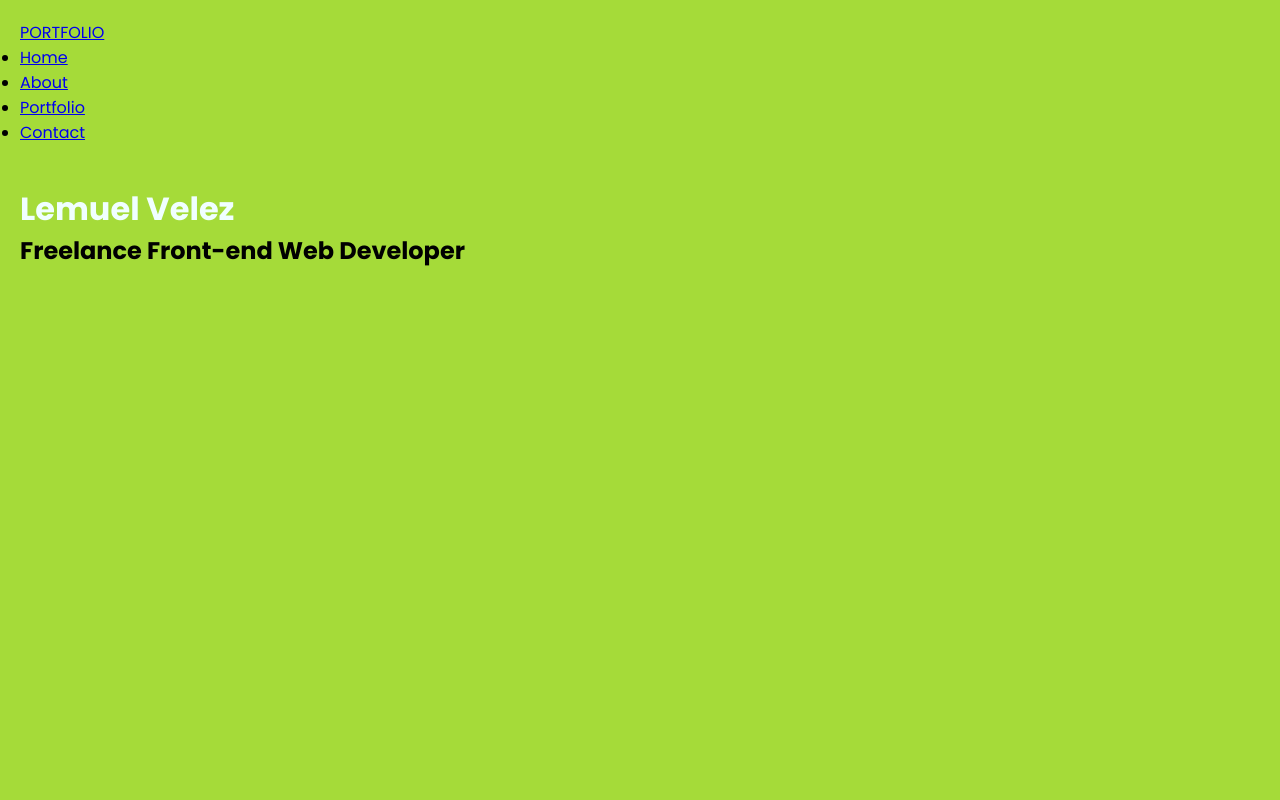
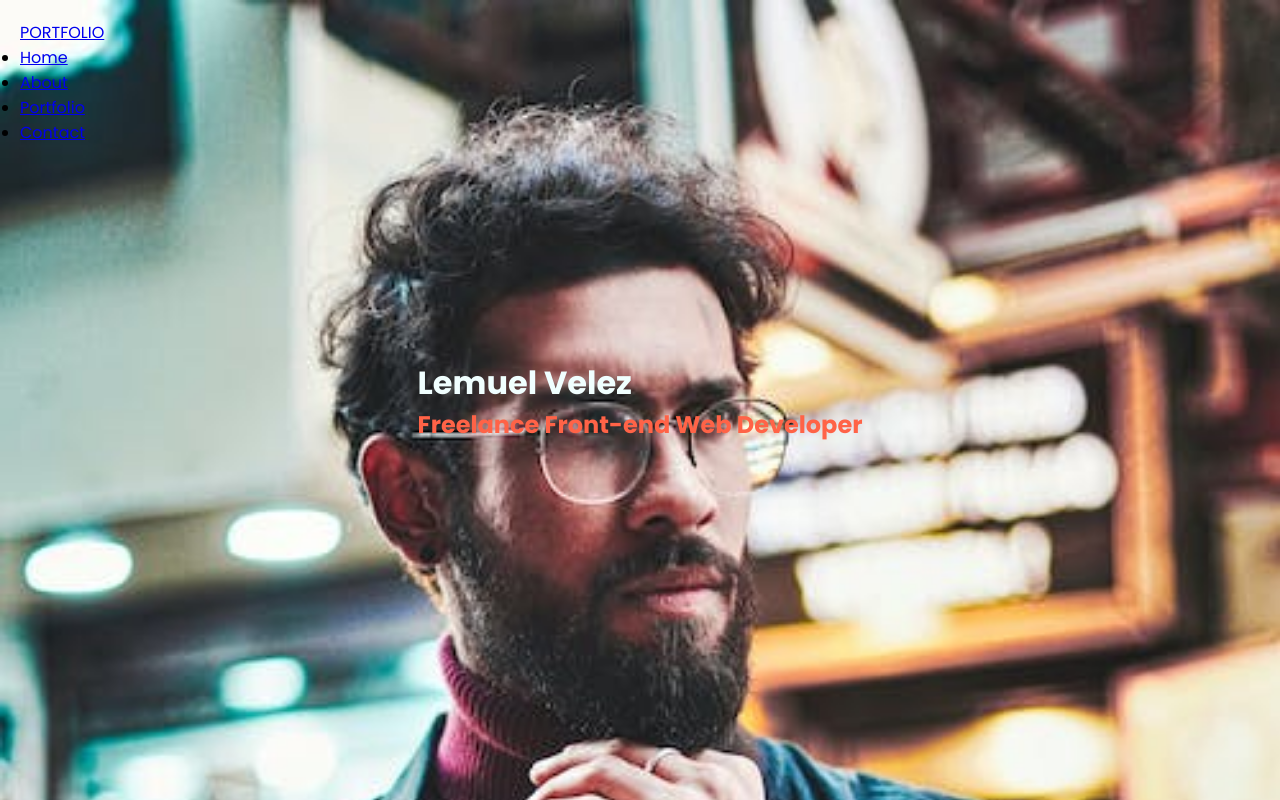
Before and after one commit to LemuelVelez/PF-EXERCISE, a plain HTML site: page index.html in a window 1280 px wide. Drawn offline with Linux system fonts and the light colour scheme.

Commit message:
add header section bgimage - WIP

```diff
--- a/css/styles.css
+++ b/css/styles.css
@@ -18,7 +18,7 @@ body{
 }
 
 header{
-    background-color: rgb(165, 219, 57);
+    /* background-color: rgb(165, 219, 57); */
 }
 
 div{
@@ -46,5 +46,17 @@ li{
 /* CUSTOM CLASSNAME SELECTORS */
 
 .header{
+    position: relative;
     height: 100vh;
+    background-image: url('../images/pexels-photo-3748221.jpeg');
+    background-size: cover;
 }
+
+.header__headings{
+    position: absolute;
+    /* background-color: burlywood; */
+    top: 50%;
+    left: 50%;
+    transform: translate(-50%, -50%);
+    color:tomato;
+}
--- a/index.html
+++ b/index.html
@@ -11,7 +11,7 @@
     <link href="https://fonts.googleapis.com/css2?family=Poppins:wght@400;700&display=swap" rel="stylesheet">
 
      <!--CUSTOM STYLES-->
-    <link rel="stylesheet"href="css/styles.css"> <!--EXTERNAL STYLESHEET-->
+    <link rel="stylesheet" href="css/styles.css"> <!--EXTERNAL STYLESHEET-->
     <!--EMBEDDED STYLESHEET-->
 
     <style>
@@ -38,13 +38,14 @@
             <ul>
                 <li><a href="#">Home</a></li>
                 <li><a href="about.html">About</a></li>
-                <li><a href="https://www.facebook.com/"target="_blank" rel="noopener">Portfolio</a></li>
+                <li><a href="https://www.facebook.com/" target="_blank" rel="noopener">Portfolio</a></li>
                 <li><a href="#">Contact</a></li>
             </ul>
         </nav>
-        <div class="header__text"></div>
-        <h1>Lemuel Velez</h1>
-        <h2>Freelance Front-end Web Developer</h2>
+        <div class="header__headings">
+            <h1>Lemuel Velez</h1>
+            <h2>Freelance Front-end Web Developer</h2>
+        </div>
     </div>
 
 </header>
```
Also changed, not shown: images/pexels-photo-3748221.jpeg (added).
